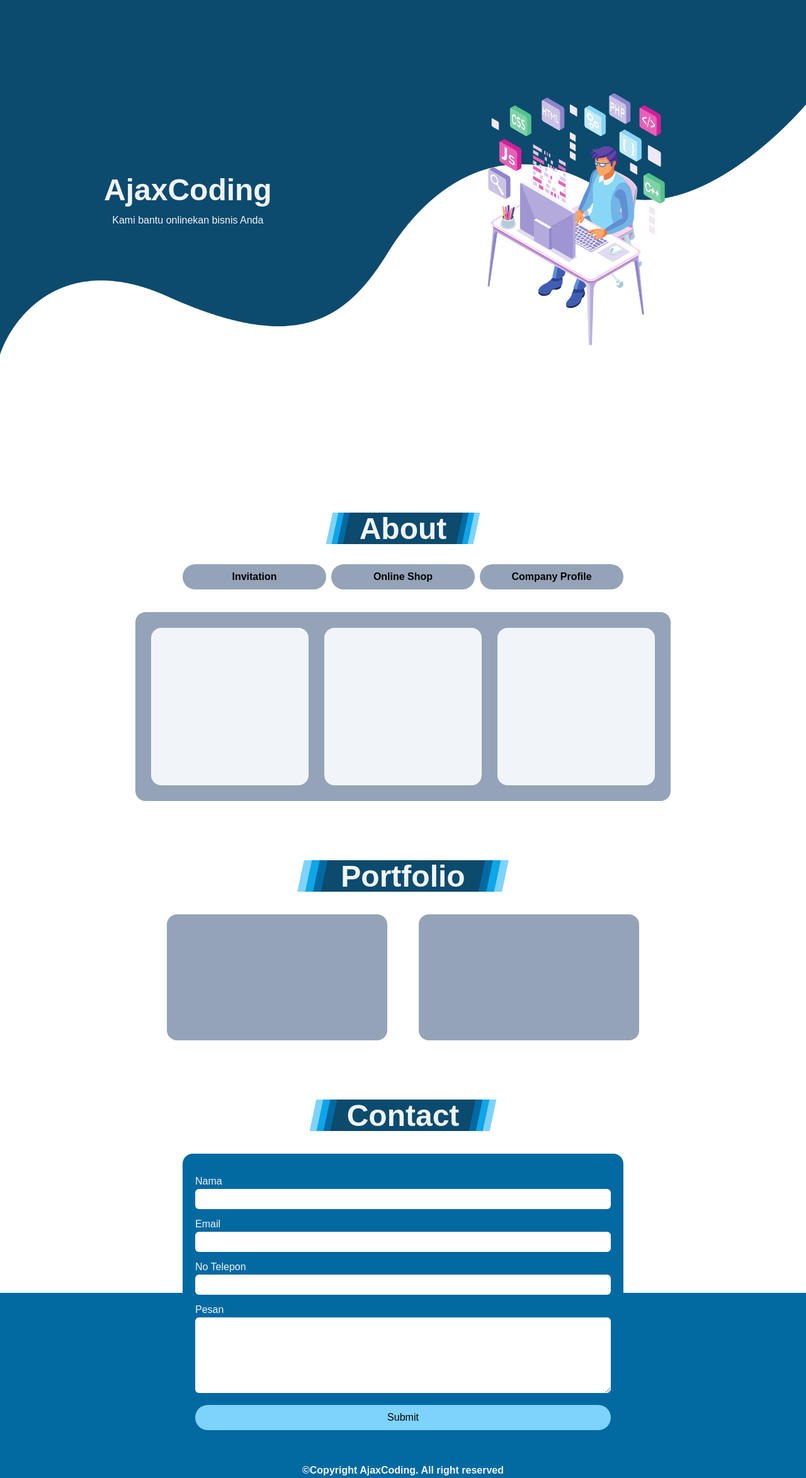
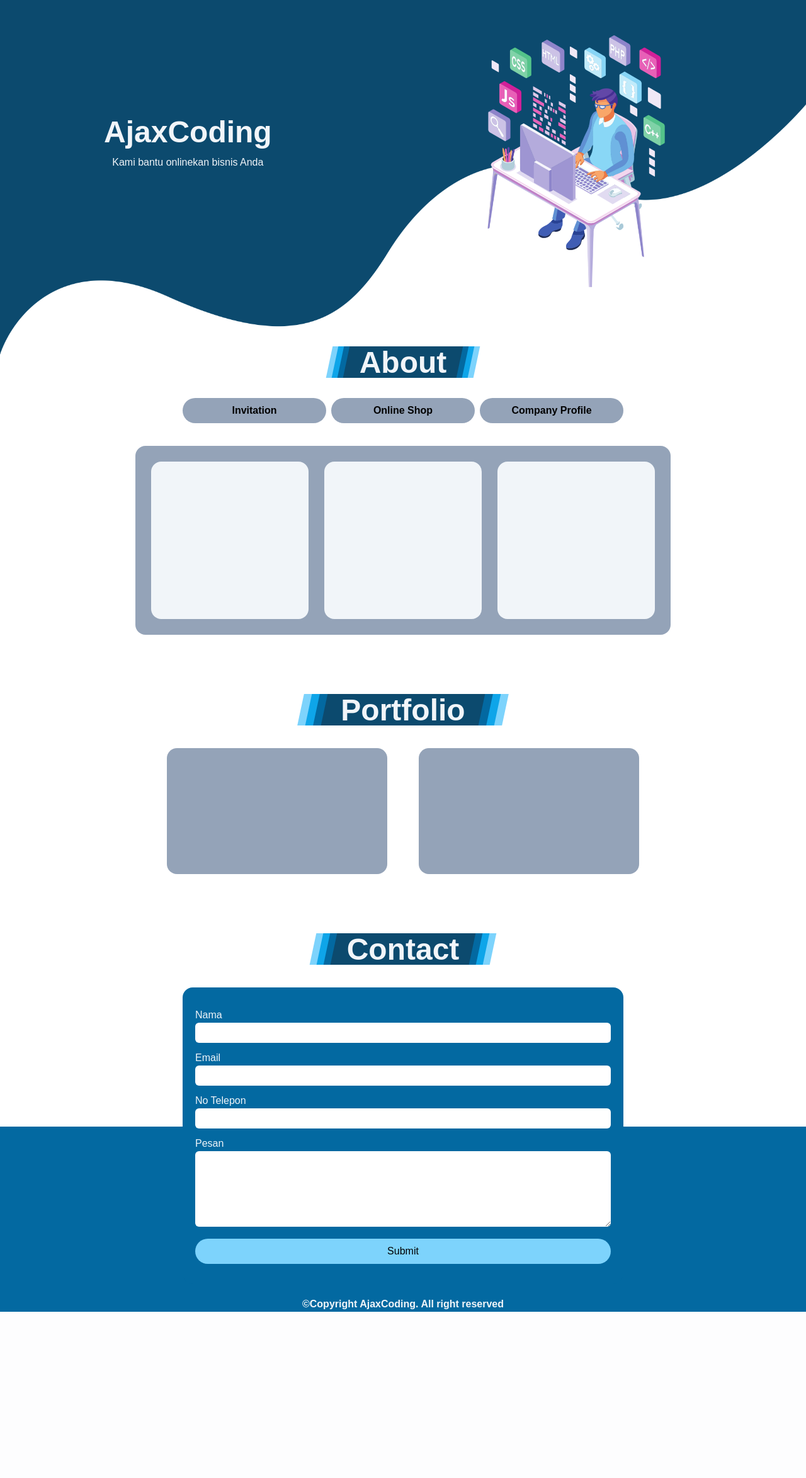
Before and after one commit to muhrofi01/ajaxcoding, a PHP site: page / in a window 1280 px wide. Shown: the part 80-2427 px from the top of the page at 63% size. After the commit the page ends 2163 px from the top, so only its background shows below. Run offline with PHP 8.4, Linux system fonts and the light colour scheme.

Commit message:
perbaikan minor

```diff
--- a/public/css/output.css
+++ b/public/css/output.css
@@ -678,16 +668,8 @@ video {
   display: none;
 }
 
-.h-screen {
-  height: 100vh;
-}
-
 .h-\[50px\] {
   height: 50px;
-}
-
-.h-\[200px\] {
-  height: 200px;
 }
 
 .h-\[300px\] {
@@ -1113,10 +1086,6 @@ body{
 }
 
 @media (min-width: 768px) {
-  .md\:block {
-    display: block;
-  }
-
   .md\:flex {
     display: flex;
   }
@@ -1131,10 +1100,6 @@ body{
 
   .md\:w-full {
     width: 100%;
-  }
-
-  .md\:pt-0 {
-    padding-top: 0px;
   }
 }
 
--- a/public/index.php
+++ b/public/index.php
@@ -48,9 +48,9 @@
     <!-- Home Section -->
     <section id="home" class="w-full">
         <div>
-            <img src="img/bg_home.png" class="hidden md:block absolute -z-10 -translate-y-2" alt="">
+            <img src="img/bg_home.png" class="hidden lg:block absolute -z-10 -translate-y-2" alt="">
         </div>
-        <div class="w-full pt-20 mx-auto md:pt-0 md:flex items-center justify-between sm:w-[500px] md:w-[700px] lg:w-[950px] h-screen">
+        <div class="w-full pt-20 mx-auto md:flex items-center justify-between sm:w-[500px] md:w-[700px] lg:w-[950px]">
             <div class="text-center">
                 <h1 class="font-bold text-5xl text-slate-100">AjaxCoding</h1>
                 <p class="mt-3 text-slate-100">Kami bantu onlinekan bisnis Anda</p>
@@ -66,7 +66,7 @@
 
     <!-- About Section -->
     <section id="about" class="mt-24">
-        <div class="">
+        <div>
             <div class="w-[180px] h-[50px] -translate-y-[2px] bg-sky-900 -skew-x-12 absolute left-1/2 -translate-x-1/2 -z-10"></div>
             <div class="w-[180px] h-[50px] -translate-y-[2px] bg-sky-700 -skew-x-12 absolute left-1/2 -translate-x-1/2 -z-20 scale-x-[1.1]"></div>
             <div class="w-[180px] h-[50px] -translate-y-[2px] bg-sky-500 -skew-x-12 absolute left-1/2 -translate-x-1/2 -z-30 scale-x-[1.2]"></div>
@@ -75,9 +75,9 @@
         </div>
         <div class="w-full mt-8 px-6 m-auto">
            <div class="grid grid-cols-1 gap-2 m-auto sm:w-[600px] sm:grid-cols-3 md:w-[700px]">
-                <div class="w-full py-2 bg-slate-400 text-center rounded-full font-semibold hover:bg-sky-700 hover:text-slate-100">Invitation</div>
-                <div class="w-full py-2 bg-slate-400 text-center rounded-full font-semibold hover:bg-sky-700 hover:text-slate-100">Online Shop</div>
-                <div class="w-full py-2 bg-slate-400 text-center rounded-full font-semibold hover:bg-sky-700 hover:text-slate-100">Company Profile</div>
+                <div class="w-full py-2 bg-slate-400 text-center rounded-full font-semibold hover:bg-sky-300">Invitation</div>
+                <div class="w-full py-2 bg-slate-400 text-center rounded-full font-semibold hover:bg-sky-300">Online Shop</div>
+                <div class="w-full py-2 bg-slate-400 text-center rounded-full font-semibold hover:bg-sky-300">Company Profile</div>
            </div>
         </div>
         <div class="w-[850px] h-[300px] bg-slate-400 rounded-2xl m-auto mt-9 flex justify-evenly items-center">
@@ -123,7 +123,6 @@
         </div>
         <div class="relative">
             <div class="w-full h-[250px] bg-sky-700 absolute -z-10 bottom-0"></div>
-            <div class="px-4">
             <div class="w-full mt-9 m-auto bg-sky-700 rounded-2xl sm:w-[500px] md:w-[700px]">
                 <form action="" class="p-5 ">
                     <div class="my-3">
@@ -156,7 +155,6 @@
                 </form>
             </div>
         </div>
-        </div>
         <!-- <svg xmlns="http://www.w3.org/2000/svg" viewBox="0 0 1440 320"><path fill="#0369A1" fill-opacity="1" d="M0,96L40,96C80,96,160,96,240,122.7C320,149,400,203,480,202.7C560,203,640,149,720,154.7C800,160,880,224,960,213.3C1040,203,1120,117,1200,106.7C1280,96,1360,160,1400,192L1440,224L1440,320L1400,320C1360,320,1280,320,1200,320C1120,320,1040,320,960,320C880,320,800,320,720,320C640,320,560,320,480,320C400,320,320,320,240,320C160,320,80,320,40,320L0,320Z"></path></svg> -->
     </section>
     <!-- end About Section -->
```
Also changed, not shown: other parts of public/css/output.css (+32 -51 lines), src/css/input.css (+6 -2 lines). Lines whose indentation alone changed are shown as unchanged.
